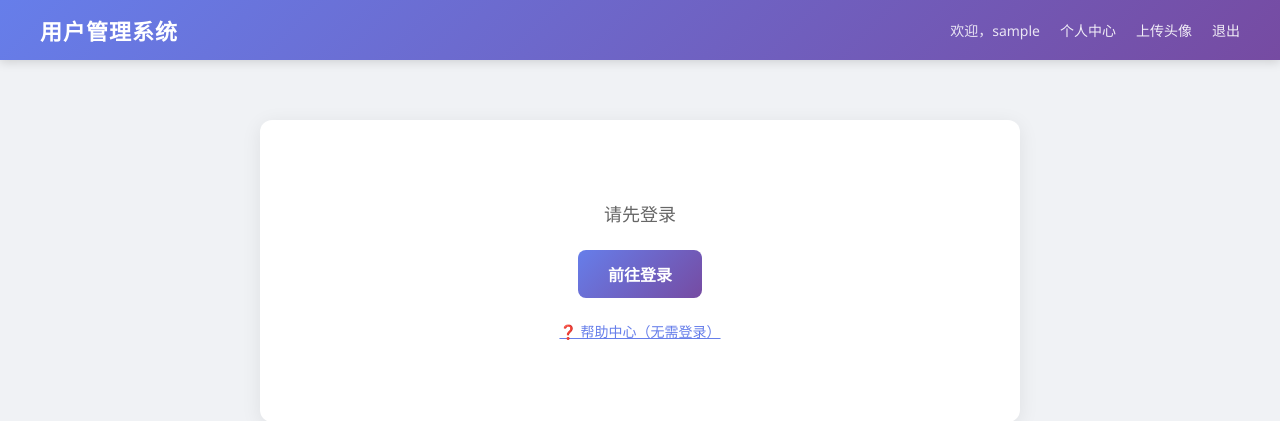
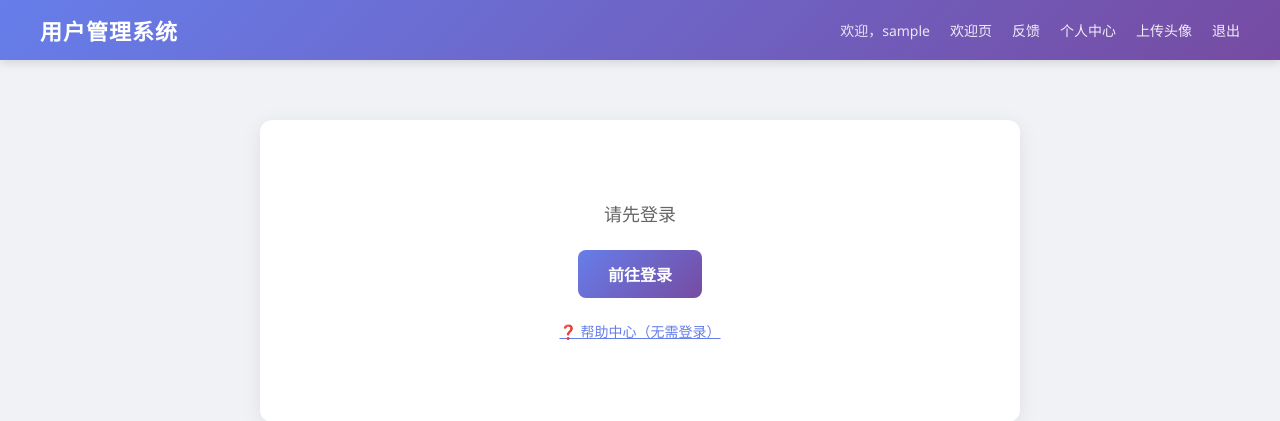
Before and after one commit to yutongz619-3636/Class_01-zsy, a Flask app: page / in a window 1280 px wide. Shown: the top 421 px of the page. Run offline with Flask 3, Linux system fonts and the light colour scheme; the visitor is signed in with stand-in values (Sample User, id 1); data comes from the database, SQL or seed files in the repository.

Commit message:
新增：欢迎页(/welcome)和反馈(/feedback)功能；修复：SSTI模板注入漏洞（f-string拼接改为模板变量传递）

```diff
--- a/app.py
+++ b/app.py
@@ -4,7 +4,7 @@
 import secrets
 import imghdr
 import mimetypes
-from flask import Flask, render_template, request, redirect, session, url_for, abort
+from flask import Flask, render_template, render_template_string, request, redirect, session, url_for, abort
 
 app = Flask(__name__)
 app.secret_key = "dev-key-2025"
@@ -407,6 +407,77 @@
     return render_template("index.html", page_content=page_content)
 
 
+@app.route("/welcome")
+def welcome():
+    name = request.args.get("name", "")
+    if not name:
+        name = "亲爱的用户"
+    # 将用户输入作为模板变量传递，防止 SSTI
+    content = render_template_string("<h1 style='color:#667eea;'>欢迎你，{{ name }}！</h1>", name=name)
+    return render_template_string("""<!DOCTYPE html>
+<html lang="zh-CN">
+<head><meta charset="UTF-8"><title>欢迎页</title>
+<link rel="stylesheet" href="/static/css/style.css"></head>
+<body>
+<nav class="navbar">
+<div class="navbar-brand">用户管理系统</div>
+<div class="navbar-menu">
+<a href="/" class="navbar-item">首页</a>
+<a href="/welcome" class="navbar-item">欢迎页</a>
+<a href="/feedback" class="navbar-item">反馈</a>
+</div></nav>
+<main class="main-container"><div class="card" style="text-align:center;">{{ content|safe }}</div></main>
+</body></html>""", content=content)
+
+
+@app.route("/feedback", methods=["GET", "POST"])
+def feedback():
+    if request.method == "POST":
+        name = request.form.get("name", "")
+        message = request.form.get("message", "")
+        # 将用户输入作为模板变量传递，防止 SSTI
+        content = render_template_string("<h2 style='color:#667eea;'>{{ name }} 的反馈：</h2><div class='card'><p style='font-size:16px;line-height:1.8;'>{{ message }}</p></div>", name=name, message=message)
+        return render_template_string("""<!DOCTYPE html>
+<html lang="zh-CN">
+<head><meta charset="UTF-8"><title>反馈结果</title>
+<link rel="stylesheet" href="/static/css/style.css"></head>
+<body>
+<nav class="navbar">
+<div class="navbar-brand">用户管理系统</div>
+<div class="navbar-menu">
+<a href="/" class="navbar-item">首页</a>
+<a href="/welcome" class="navbar-item">欢迎页</a>
+<a href="/feedback" class="navbar-item">反馈</a>
+</div></nav>
+<main class="main-container">{{ content|safe }}</main>
+</body></html>""", content=content)
+
+    # GET 请求显示表单
+    return render_template_string("""<!DOCTYPE html>
+<html lang="zh-CN">
+<head><meta charset="UTF-8"><title>意见反馈</title>
+<link rel="stylesheet" href="/static/css/style.css"></head>
+<body>
+<nav class="navbar">
+<div class="navbar-brand">用户管理系统</div>
+<div class="navbar-menu">
+<a href="/" class="navbar-item">首页</a>
+<a href="/welcome" class="navbar-item">欢迎页</a>
+<a href="/feedback" class="navbar-item">反馈</a>
+</div></nav>
+<main class="main-container">
+<div class="card">
+<h1 class="card-title">意见反馈</h1>
+<form method="post" action="/feedback">
+<div class="form-group"><label class="form-label">姓名</label><input class="form-input" type="text" name="name" placeholder="请输入姓名" required></div>
+<div class="form-group"><label class="form-label">留言</label><textarea class="form-input" name="message" rows="5" placeholder="请输入反馈内容" required style="resize:vertical;"></textarea></div>
+<button class="btn btn-block" type="submit">提交反馈</button>
+</form>
+</div>
+</main>
+</body></html>""")
+
+
 if __name__ == "__main__":
     init_db()
     app.run(debug=True, host="0.0.0.0", port=5000)
--- a/templates/base.html
+++ b/templates/base.html
@@ -13,6 +13,8 @@
         <div class="navbar-menu">
             {% if session.username %}
                 <span class="navbar-welcome">欢迎，{{ session.username }}</span>
+                <a href="/welcome" class="navbar-item">欢迎页</a>
+                <a href="/feedback" class="navbar-item">反馈</a>
                 <a href="/profile?user_id={{ current_user_id }}" class="navbar-item">个人中心</a>
                 <a href="/upload" class="navbar-item">上传头像</a>
                 <a href="/logout" class="navbar-item">退出</a>
```
